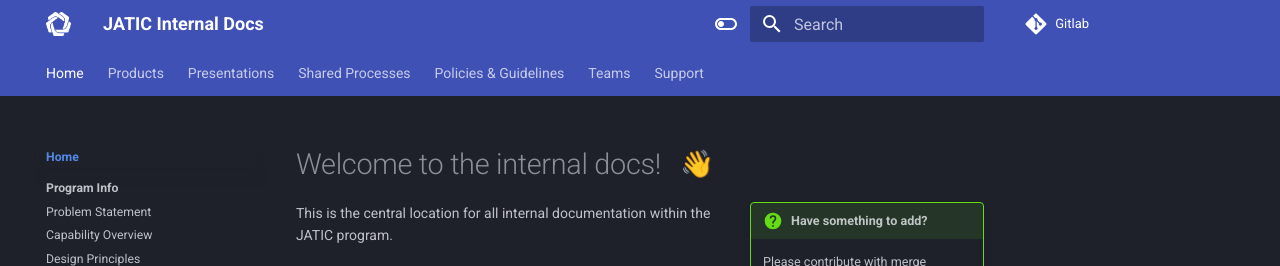
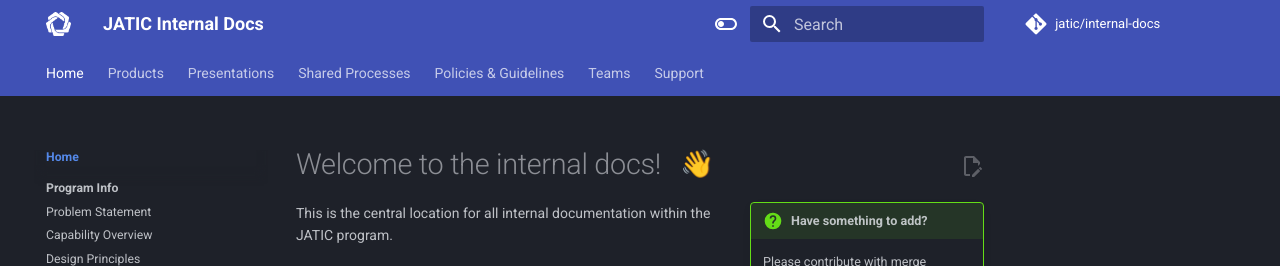
Before and after one commit to zheng0xd/JATIC-internal-docs, an MkDocs documentation site: the page built from docs/index.md, in a window 1280 px wide. Shown: the top 266 px of the page. Built offline with MkDocs 1.6.1 and Material for MkDocs 9.7.7, drawn with Linux system fonts in a browser that asks for light colours; emoji names are drawn with the system emoji font.

Commit message:
add edit feature

```diff
--- a/mkdocs.yml
+++ b/mkdocs.yml
@@ -7,6 +7,8 @@ site_url: https://jatic.pages.jatic.net/internal_docs
 
 # Repo information
 repo_url: https://gitlab.jatic.net/jatic/internal-docs
+repo_name: jatic/internal-docs
+edit_uri: edit/main/docs/
 
 # Build information
 site_dir: public
@@ -26,6 +28,7 @@ theme:
     - search.highlight
     - search.suggest
     - search.share
+    - content.action.edit
   palette:
     # Palette toggle for dark mode
     - scheme: slate
```
